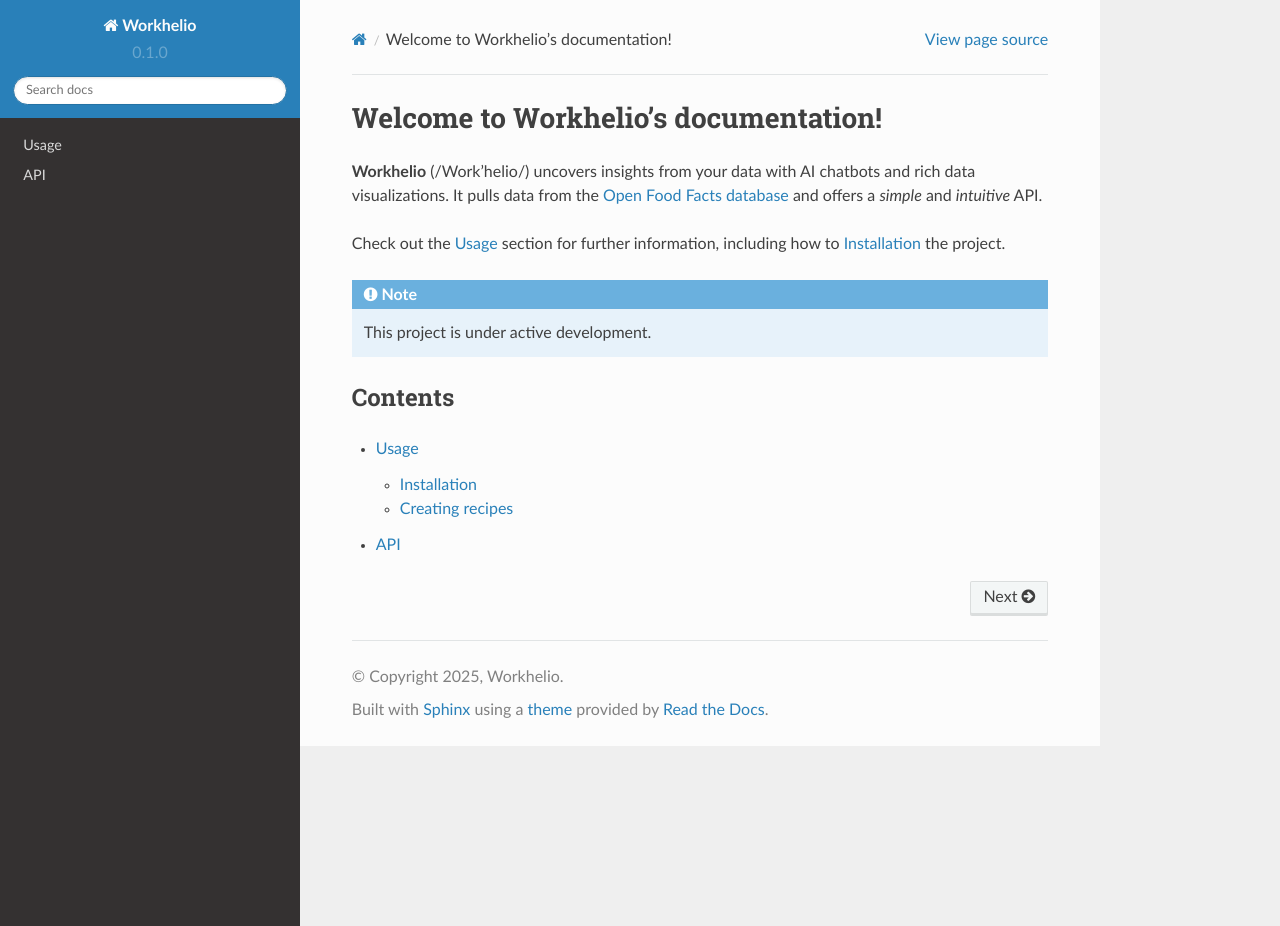
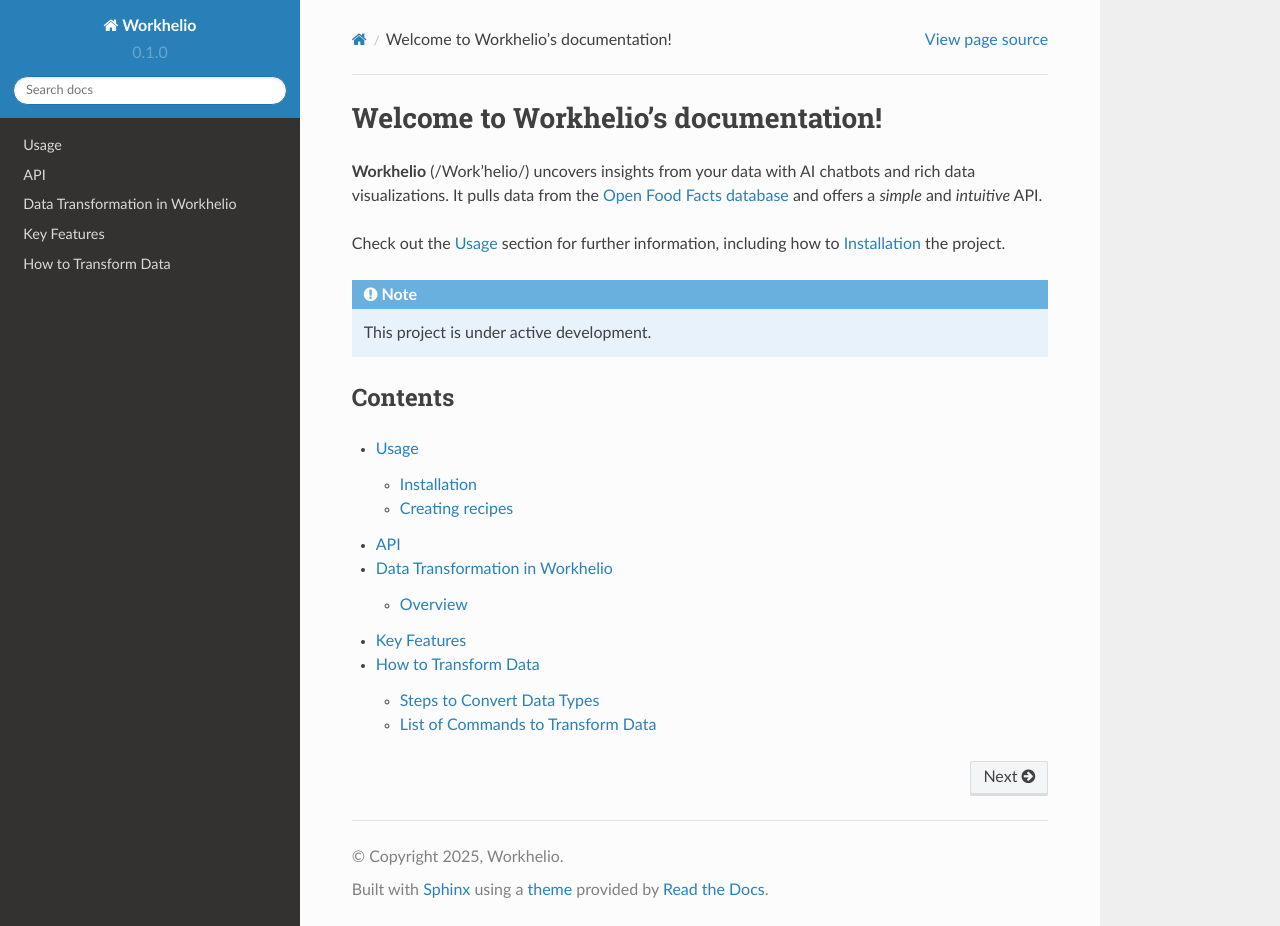
Before and after one commit to workhelio/workhelio, a Sphinx documentation site: the page built from docs/source/index.rst, in a window 1280 px wide and 926 px high. Built offline with Sphinx 7.4.7 and the Read the Docs theme 2.0.0, drawn with Linux system fonts in a browser that asks for light colours.

Commit message:
Update index.rst

```diff
--- a/docs/source/index.rst
+++ b/docs/source/index.rst
@@ -20,3 +20,5 @@ Contents
 
    usage
    api
+   data_transformation
+   transformation_steps
```
